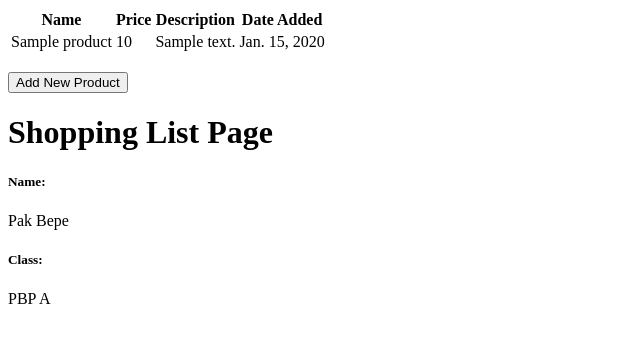
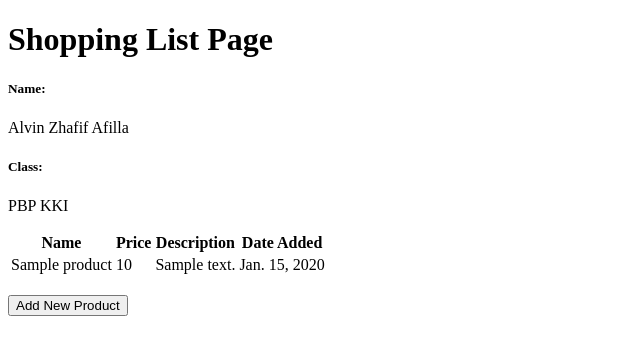
Before and after one commit to Alvinzhafif/shopping-list, a Django app: page / in a window 1280 px wide. Shown: the top 355 px of the page, without its empty margins (0-640 px from the left). Run offline with Django 4.2, Linux system fonts and the light colour scheme; tables that the repository leaves empty hold one stand-in row (values such as "Sample post").

Commit message:
finish tutorial

```diff
--- a/main/templates/main.html
+++ b/main/templates/main.html
@@ -1,6 +1,13 @@
 {% extends 'base.html' %}
 
 {% block content %}
+    <h1>Shopping List Page</h1>
+
+    <h5>Name:</h5>
+    <p>{{name}}</p>
+
+    <h5>Class:</h5>
+    <p>{{class}}</p>
     <table>
         <tr>
             <th>Name</th>
@@ -28,12 +35,4 @@
             Add New Product
         </button>
     </a>
-
-    <h1>Shopping List Page</h1>
-
-    <h5>Name:</h5>
-    <p>{{name}}</p>
-
-    <h5>Class:</h5>
-    <p>{{class}}</p>
 {% endblock content %}
--- a/main/views.py
+++ b/main/views.py
@@ -10,8 +10,8 @@ def show_main(request):
     products = Product.objects.all()
 
     context = {
-        'name': 'Pak Bepe', # Your name
-        'class': 'PBP A', # Your PBP Class
+        'name': 'Alvin Zhafif Afilla', # Your name
+        'class': 'PBP KKI', # Your PBP Class
         'products': products
     }
 
@@ -37,6 +37,7 @@ def show_json(request):
 
 def show_xml_by_id(request, id):
     data = Product.objects.filter(pk=id)
+    # data[0].delete()
     return HttpResponse(serializers.serialize("xml", data), content_type="application/xml")
 
 def show_json_by_id(request, id):
--- a/shopping_list/settings.py
+++ b/shopping_list/settings.py
@@ -134,6 +134,8 @@ USE_TZ = True
 
 STATIC_URL = 'static/'
 
+STATIC_ROOT = os.path.join(BASE_DIR, 'static')
+
 # Default primary key field type
 # https://docs.djangoproject.com/en/4.2/ref/settings/#default-auto-field
 
```
Lines whose indentation alone changed are shown as unchanged.
